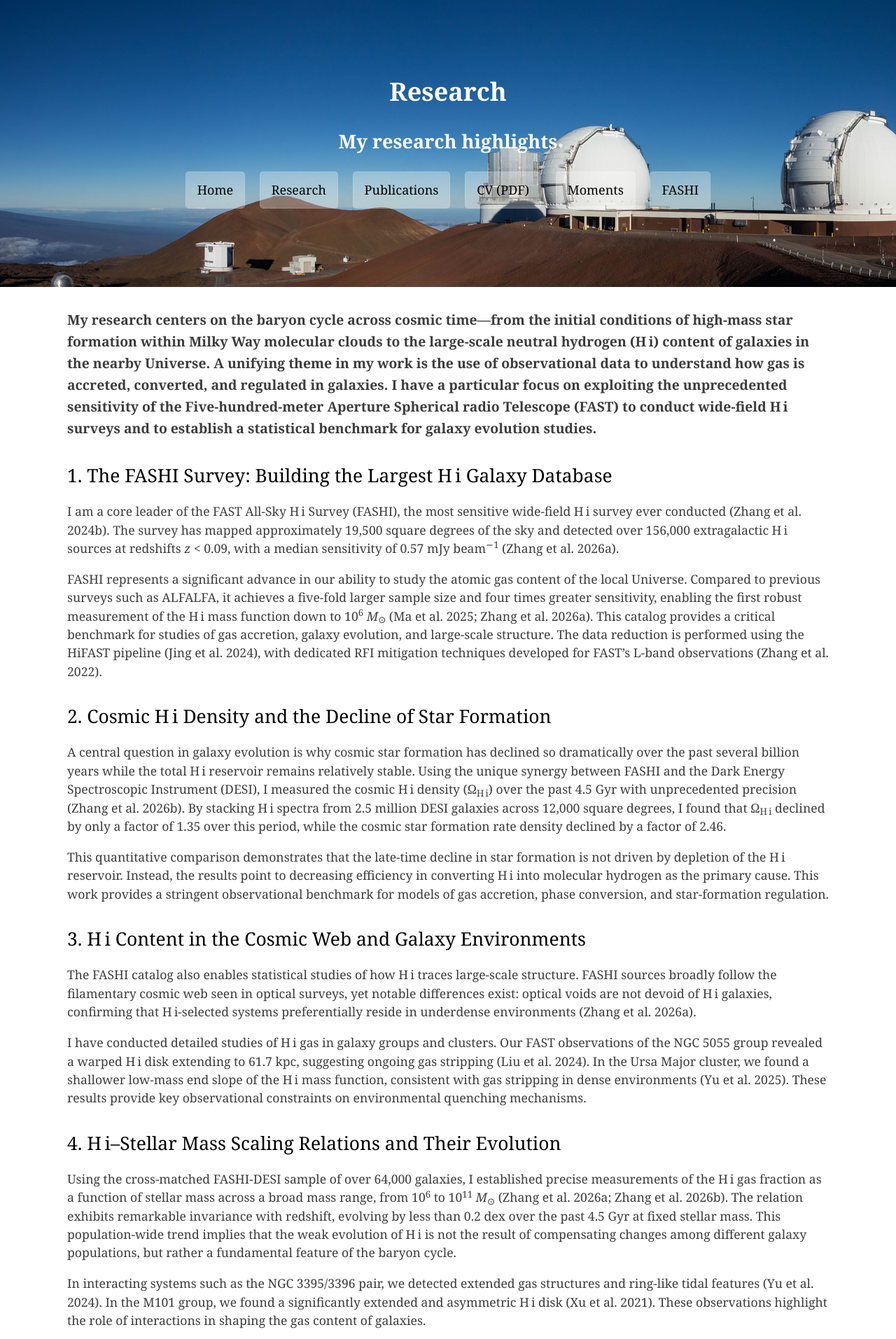
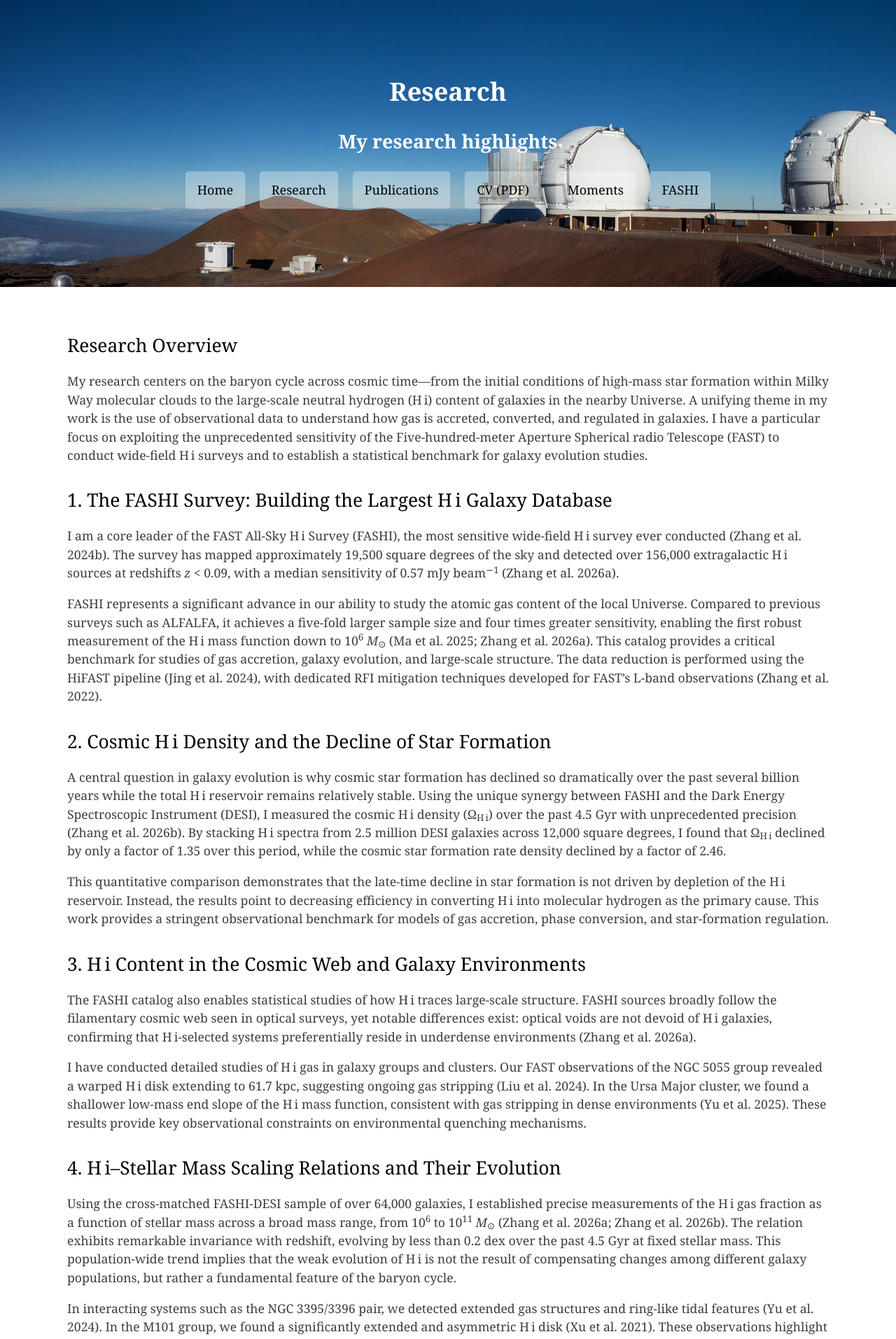
Before and after one commit to zcp521/zcp521.github.io, a Jekyll site: the page built from research.md, in a window 1280 px wide. Shown: the top 1913 px of the page at 70% size. Built offline with Jekyll 4.4.1, drawn with Linux system fonts in a browser that asks for light colours.

Commit message:
Update research.md

```diff
--- a/research.md
+++ b/research.md
@@ -5,12 +5,6 @@ tagline: "My research highlights"
 ---
 
 <style>
-  .research-lead {
-    font-weight: bold;
-    font-size: 1.10em;
-    line-height: 1.6;
-    margin-bottom: 1.5em;
-  }
   .ref-list {
     padding-left: 1.5em;
     text-indent: -1.5em;
@@ -18,9 +12,9 @@ tagline: "My research highlights"
   }
 </style>
 
-<div class="research-lead">
-  My research centers on the baryon cycle across cosmic time—from the initial conditions of high-mass star formation within Milky Way molecular clouds to the large-scale neutral hydrogen (H&thinsp;i) content of galaxies in the nearby Universe. A unifying theme in my work is the use of observational data to understand how gas is accreted, converted, and regulated in galaxies. I have a particular focus on exploiting the unprecedented sensitivity of the Five-hundred-meter Aperture Spherical radio Telescope (FAST) to conduct wide-field H&thinsp;i surveys and to establish a statistical benchmark for galaxy evolution studies.
-</div>
+## Research Overview
+
+My research centers on the baryon cycle across cosmic time—from the initial conditions of high-mass star formation within Milky Way molecular clouds to the large-scale neutral hydrogen (H&thinsp;i) content of galaxies in the nearby Universe. A unifying theme in my work is the use of observational data to understand how gas is accreted, converted, and regulated in galaxies. I have a particular focus on exploiting the unprecedented sensitivity of the Five-hundred-meter Aperture Spherical radio Telescope (FAST) to conduct wide-field H&thinsp;i surveys and to establish a statistical benchmark for galaxy evolution studies.
 
 ## 1. The FASHI Survey: Building the Largest H&thinsp;i Galaxy Database
 
```
